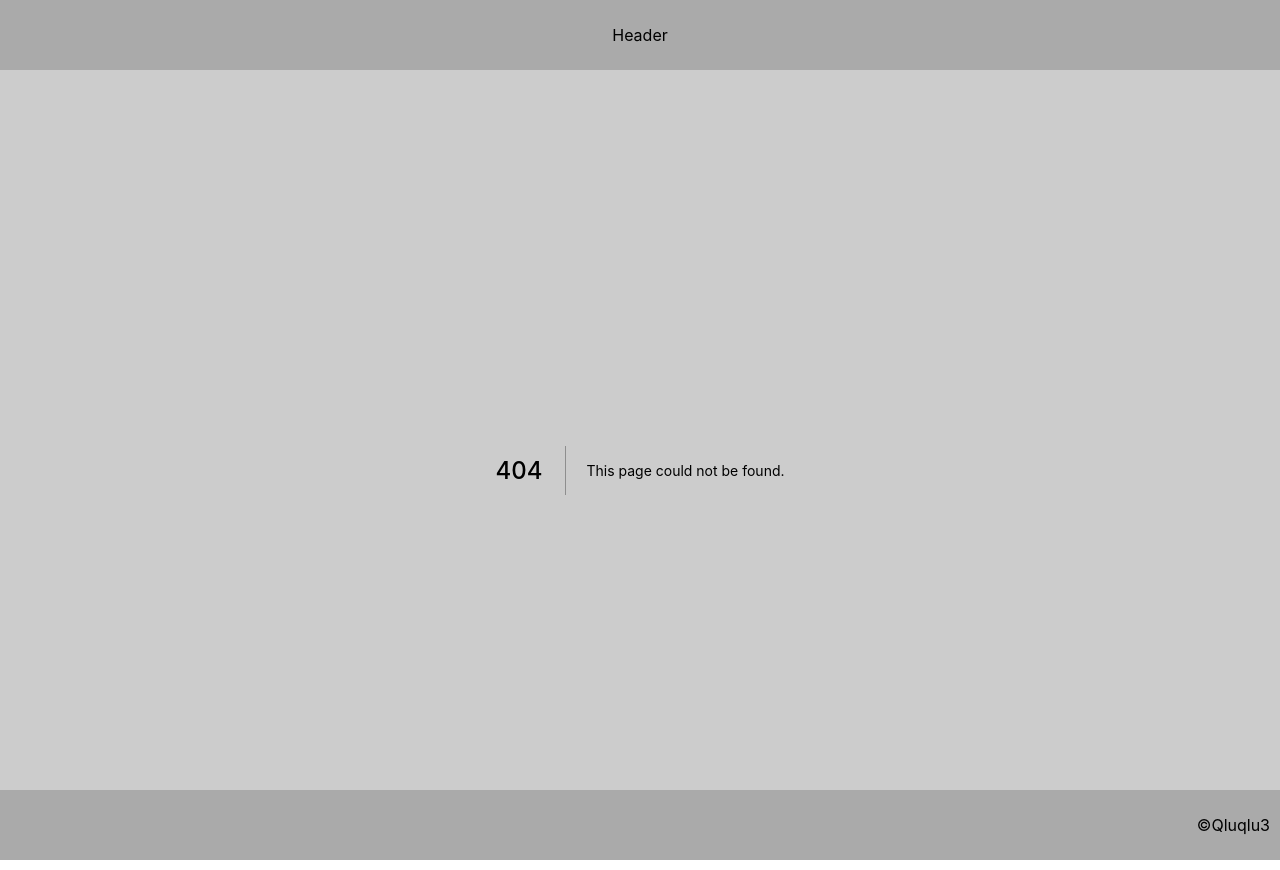
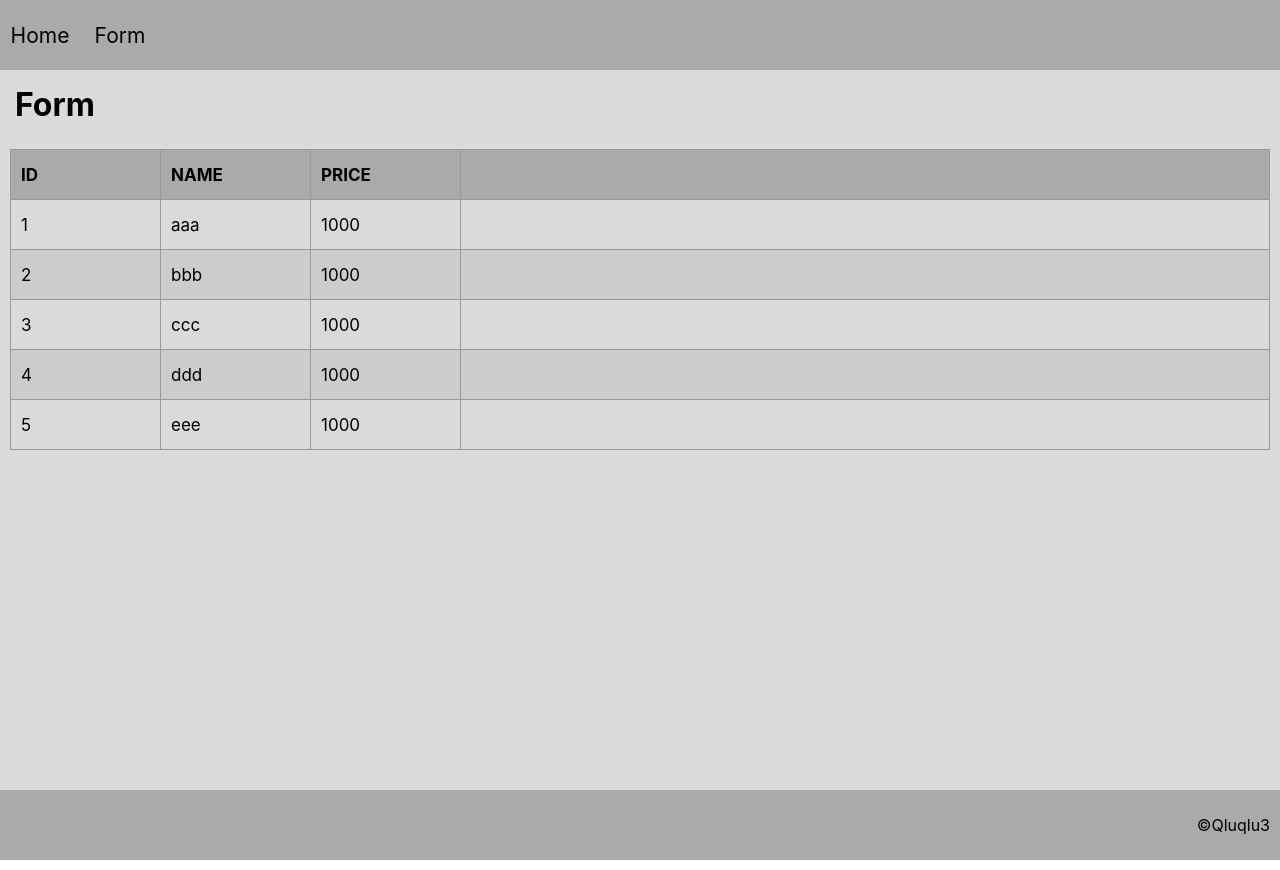
Before and after one commit to Qluqlu3/sample-nextjs, a Next.js app: page /form in a window 1280 px wide. Before the commit this address had no page. Built offline with nearby package versions, Linux system fonts and the light colour scheme.

Commit message:
fix layout login, create from data

```diff
--- a/components/Layout/Header.tsx
+++ b/components/Layout/Header.tsx
@@ -1,15 +1,44 @@
 import React from 'react';
 import styled from 'styled-components';
+import Link from 'next/link';
 
-const StyledFooter = styled.header`
+const StyledHeader = styled.header`
   width: 100%;
   height: 70px;
   display: flex;
-  justify-content: center;
+  justify-content: left;
   align-items: center;
   background-color: #aaaaaa;
 `;
 
+const LinkButton = styled.div`
+  width: 80px;
+  height: 100%;
+  display: flex;
+  justify-content: center;
+  align-items: center;
+  transition: background-color 0.2s, color 0.2s ease-in-out;
+  font-size: 21px;
+  cursor: pointer;
+  &:hover {
+    background-color: #bbbbbb;
+    color: #333333;
+  }
+`;
+
+const Home = styled(LinkButton)``;
+
+const Data = styled(LinkButton)``;
+
 export const Header = () => {
-  return <StyledFooter>Header</StyledFooter>;
+  return (
+    <StyledHeader>
+      <Home>
+        <Link href='/'>Home</Link>
+      </Home>
+      <Data>
+        <Link href='/form'>Form</Link>
+      </Data>
+    </StyledHeader>
+  );
 };
--- a/components/Layout/Layout.tsx
+++ b/components/Layout/Layout.tsx
@@ -12,7 +12,7 @@ const Wrapper = styled.div`
 const Content = styled.div`
   width: 100%;
   height: 90vh;
-  background-color: #cccccc;
+  background-color: #dadada;
 `;
 
 interface Props {
--- a/components/Login.tsx
+++ b/components/Login.tsx
@@ -10,6 +10,9 @@ const Wrapper = styled.div`
 `;
 
 const LoginInfo = styled.div`
+  display: flex;
+  justify-content: center;
+  align-items: center;
   width: 700px;
   height: 500px;
   background-color: #eee;
--- /dev/null
+++ b/pages/form.tsx
@@ -0,0 +1,113 @@
+import type { NextPage } from 'next';
+import React from 'react';
+import styled from 'styled-components';
+
+const Title = styled.h1`
+  padding: 15px;
+  margin: 0;
+`;
+
+const Table = styled.div`
+  border-bottom: solid 1px #999;
+  border-left: solid 1px #999;
+  border-right: solid 1px #999;
+  margin: 10px;
+`;
+
+const Dl = styled.dl`
+  margin: 0;
+  padding: 0;
+  display: flex;
+  align-items: center;
+  flex-wrap: wrap;
+  height: 50px;
+  font-size: 17px;
+`;
+
+const Dd = styled.dd`
+  display: flex;
+  align-items: center;
+  padding: 10px;
+  margin: 0;
+  width: 150px;
+  height: 100%;
+  border-right: solid 1px #999;
+`;
+
+const DlHeader = styled(Dl)`
+  font-weight: bold;
+  border-top: solid 1px #999;
+  background-color: #aaaaaa;
+`;
+
+const DdHeader = styled(Dd)``;
+
+const DlContent = styled(Dl)<{ isGray: boolean }>`
+  margin: 0;
+  padding: 0;
+  display: flex;
+  align-items: center;
+  flex-wrap: wrap;
+  height: 50px;
+  font-size: 17px;
+  border-top: solid 1px #999;
+  background-color: ${({ isGray }) => isGray && '#cccccc'};
+`;
+
+const DdContent = styled(Dd)``;
+
+const DATA = [
+  {
+    id: 1,
+    name: 'aaa',
+    price: 1000,
+  },
+  {
+    id: 2,
+    name: 'bbb',
+    price: 1000,
+  },
+  {
+    id: 3,
+    name: 'ccc',
+    price: 1000,
+  },
+  {
+    id: 4,
+    name: 'ddd',
+    price: 1000,
+  },
+  {
+    id: 5,
+    name: 'eee',
+    price: 1000,
+  },
+];
+
+export const User: NextPage = () => {
+  return (
+    <>
+      <Title>Form</Title>
+      <Table>
+        <div>
+          <DlHeader>
+            <DdHeader>{Object.keys(DATA[0])[0].toUpperCase()}</DdHeader>
+            <DdHeader>{Object.keys(DATA[0])[1].toUpperCase()}</DdHeader>
+            <DdHeader>{Object.keys(DATA[0])[2].toUpperCase()}</DdHeader>
+          </DlHeader>
+        </div>
+        {DATA.map((data, index) => (
+          <div key={data.id}>
+            <DlContent isGray={index % 2 === 1}>
+              <DdContent>{data.id.toString()}</DdContent>
+              <DdContent>{data.name}</DdContent>
+              <DdContent>{data.price.toString()}</DdContent>
+            </DlContent>
+          </div>
+        ))}
+      </Table>
+    </>
+  );
+};
+
+export default User;
```
